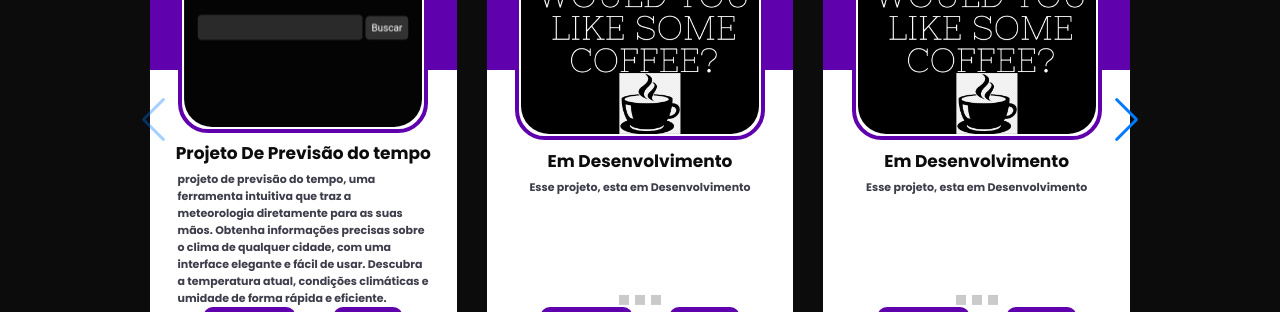
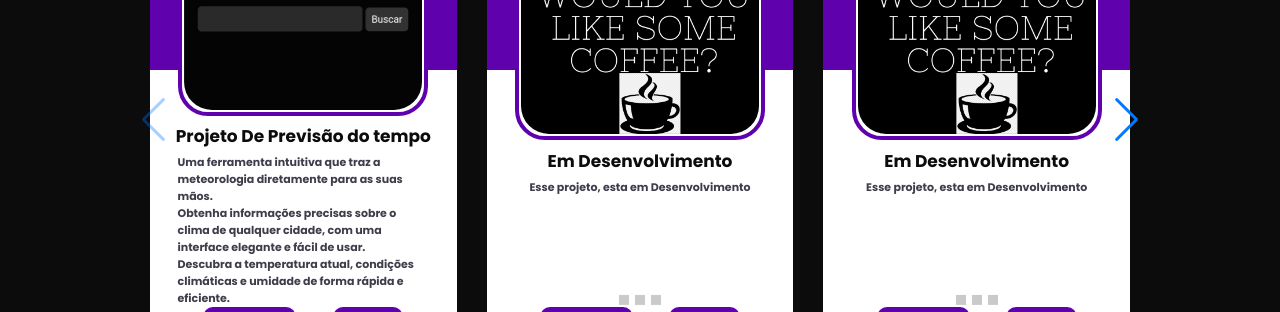
Before and after one commit to MarceloSilvaMangueira/Portf-lio-, a plain HTML site: page index.html in a window 1280 px wide. Shown: the part 2073-2385 px from the top of the page. Drawn offline with nearby package versions, Linux system fonts and the light colour scheme.

Commit message:
Update index.html

```diff
--- a/index.html
+++ b/index.html
@@ -222,7 +222,9 @@
 
                         <span>Projeto De Previsão do tempo</span>
 
-                        <p> projeto de previsão do tempo, uma ferramenta intuitiva que traz a meteorologia diretamente para as suas mãos. Obtenha informações precisas sobre o clima de qualquer cidade, com uma interface elegante e fácil de usar. Descubra a temperatura atual, condições climáticas e umidade de forma rápida e eficiente.</p>
+                        <p> Uma ferramenta intuitiva que traz a meteorologia diretamente para as suas mãos.<br>
+                            Obtenha informações precisas sobre o clima de qualquer cidade, com uma interface elegante e fácil de usar.<br>
+                            Descubra a temperatura atual, condições climáticas e umidade de forma rápida e eficiente.</p>
 
                         <div class="cta-project">
                             <a href="/">
```
